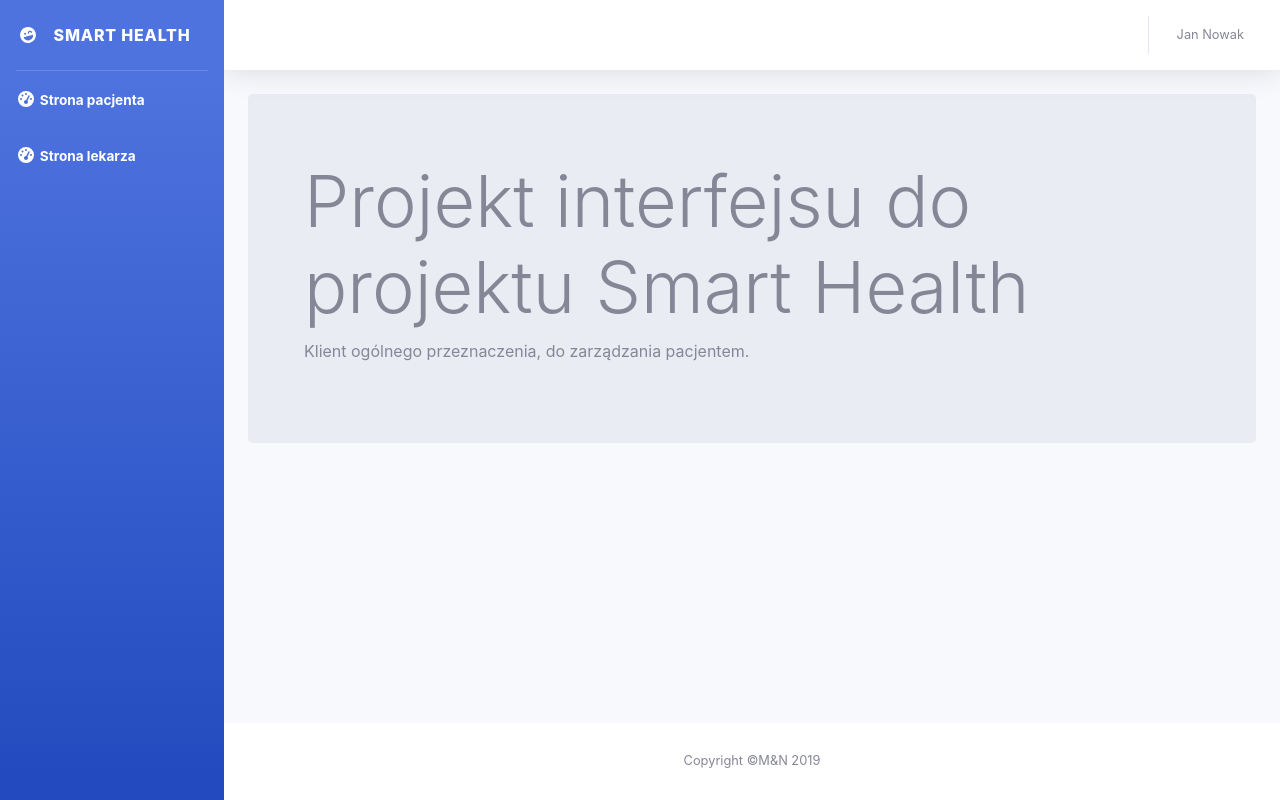
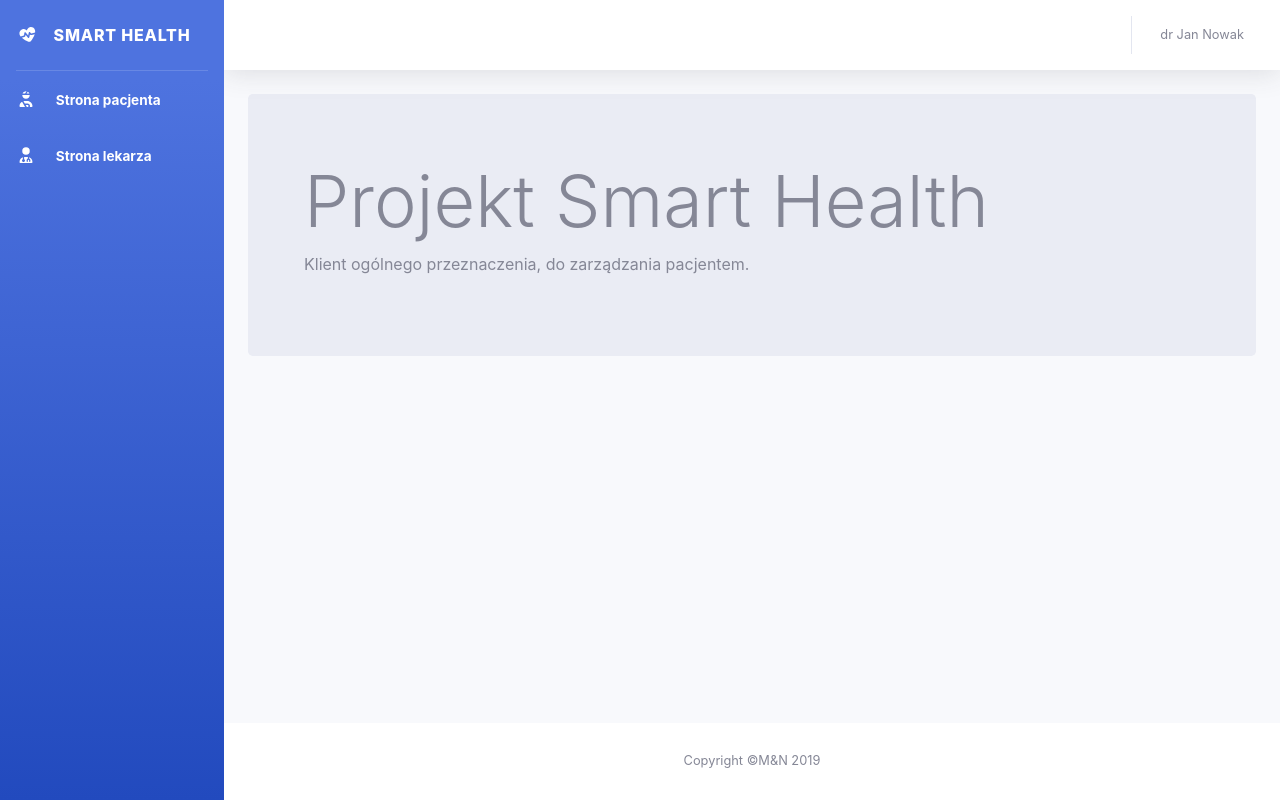
Before and after one commit to SimpleMethod/IoT-Smart-Health, a plain HTML site: page index.html in a window 1280 px wide. Drawn offline with nearby package versions, Linux system fonts and the light colour scheme.

Commit message:
Few minor changes

```diff
--- a/app.js
+++ b/app.js
@@ -16,9 +16,9 @@ app.config(function($routeProvider) {
 
 var PL = {
     "patient_template": "Piotr Piasecki",
-    "doctor_name": "Jan Nowak",
+    "doctor_name": "dr Jan Nowak",
     "footer": "Copyright ©M&N 2019",
-    "index_main_container": "Projekt interfejsu do projektu Smart Health",
+    "index_main_container": "Projekt Smart Health",
     "index_main_container_samll": "Klient ogólnego przeznaczenia, do zarządzania pacjentem.",
     "bar_patient_page": "Strona pacjenta",
     "bar_doctor_page": "Strona lekarza",
@@ -42,7 +42,6 @@ var PL = {
     "doctor_page_1_tablets": "Jedna tabletek",
     "doctor_page_2_tablets":"Dwie tabletki"
 };
-
 
 app.controller('MultiController', function ($scope) {
     $scope.patient_template = PL.patient_template;
--- a/index.html
+++ b/index.html
@@ -370,6 +370,7 @@
 
         function deleteDatabase() {
             indexedDB.deleteDatabase('sh_db');
+            location.reload();
         }
     </script>
 </head>
@@ -378,20 +379,22 @@
     <ul class="navbar-nav bg-gradient-primary sidebar sidebar-dark accordion" id="accordionSidebar">
         <a class="sidebar-brand d-flex align-items-center justify-content-center" href="index.html">
             <div class="sidebar-brand-icon rotate-n-15">
-                <i class="fas fa-laugh-wink"></i>
+                <i class="fas fa-heartbeat"></i>
             </div>
             <div class="sidebar-brand-text mx-3"> Smart Health</div>
         </a>
         <hr class="sidebar-divider my-0">
         <li class="nav-item active">
             <a class="nav-link" href="#!patient">
-                <i class="fas fa-fw fa-tachometer-alt"></i>
-                <span>{{bar_patient_page}}</span></a>
+                <i style="margin-right: 16px;" class="fas fa-user-injured"></i>
+                <span>{{bar_patient_page}}</span>
+            </a>
         </li>
         <li class="nav-item active">
             <a class="nav-link" href="#!doctor">
-                <i class="fas fa-fw fa-tachometer-alt"></i>
-                <span>{{bar_doctor_page}}</span></a>
+                <i style="margin-right: 16px;" class="fas fa-user-md"></i>
+                <span>{{bar_doctor_page}}</span>
+            </a>
         </li>
     </ul>
     <div id="content-wrapper" class="d-flex flex-column">
```
